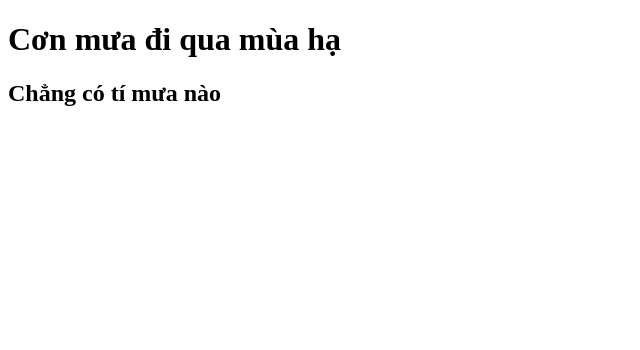
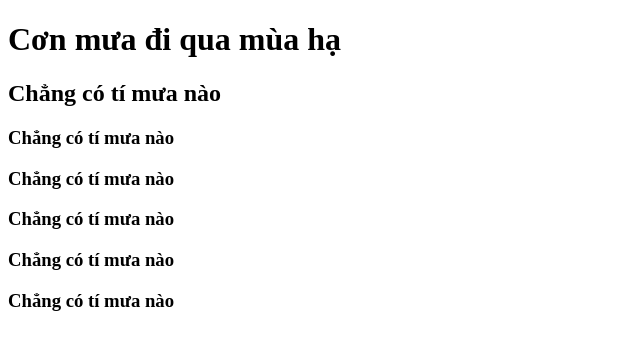
Before and after one commit to phucode123/phupt_git, a plain HTML site: page index.html in a window 1280 px wide. Shown: the whole page, without its empty margins (0-640 px from the left). Drawn offline with Linux system fonts and the light colour scheme.

Commit message:
commit first time

```diff
--- a/index.html
+++ b/index.html
@@ -10,6 +10,11 @@
     <div>
         <h1>Cơn mưa đi qua mùa hạ</h1>
         <h2>Chẳng có tí mưa nào</h2>
+        <h3>Chẳng có tí mưa nào</h3>
+        <h3>Chẳng có tí mưa nào</h3>
+        <h3>Chẳng có tí mưa nào</h3>
+        <h3>Chẳng có tí mưa nào</h3>
+        <h3>Chẳng có tí mưa nào</h3>
     </div>
 </body>
 </html>
```
